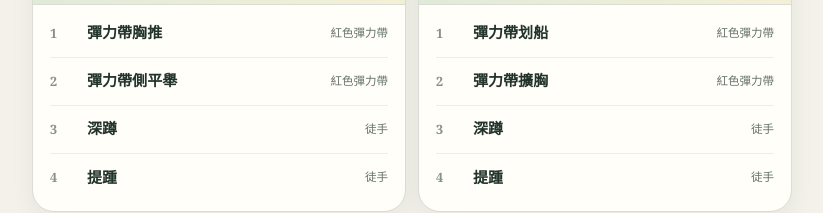
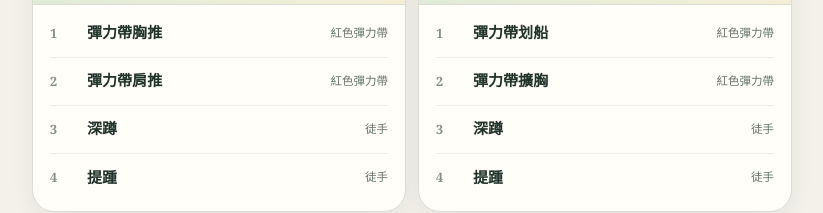
Before and after one commit to chungenyu6/parents-workout-trainer, a React (Vite) app: page / in a window 1280 px wide. Shown: the part 1010-1223 px from the top of the page, without its empty margins (228-1051 px from the left). Built offline with nearby package versions, Linux system fonts and the light colour scheme.

Commit message:
Correct lateral raise to shoulder press

```diff
--- a/app/page.tsx
+++ b/app/page.tsx
@@ -79,7 +79,7 @@ const trainingPlans = [
     id: "A",
     days: "週二・週五",
     dates: "9/29・10/2",
-    exercises: ["彈力帶胸推", "彈力帶側平舉", "深蹲", "提踵"],
+    exercises: ["彈力帶胸推", "彈力帶肩推", "深蹲", "提踵"],
   },
   {
     id: "B",
@@ -260,7 +260,7 @@ const workoutRecords: Record<PersonId, WorkoutRecord[]> = {
     ], summary: "完成 B 日四個動作，各 10 下 × 3 組；上半身使用紅色彈力帶（6–10 lbs），深蹲與提踵徒手。" },
     { date: "2", day: "週五", sortDate: "2026-10-02", label: "Day 28", planId: "A", sets: 3, completedMoves: 4, exerciseResults: [
       { name: "彈力帶胸推", reps: 10, sets: 3, equipment: "red-band" },
-      { name: "彈力帶側平舉", reps: 10, sets: 3, equipment: "red-band" },
+      { name: "彈力帶肩推", reps: 10, sets: 3, equipment: "red-band" },
       { name: "深蹲", reps: 10, sets: 3, equipment: "bodyweight" },
       { name: "提踵", reps: 10, sets: 3, equipment: "bodyweight" },
     ], summary: "完成 A 日四個動作，各 10 下 × 3 組；上半身使用紅色彈力帶（6–10 lbs），深蹲與提踵徒手。" },
@@ -300,7 +300,7 @@ const workoutRecords: Record<PersonId, WorkoutRecord[]> = {
   mom: [
     { date: "2", day: "週五", sortDate: "2026-10-02", label: "Day 26", planId: "A", sets: 3, completedMoves: 4, exerciseResults: [
       { name: "彈力帶胸推", reps: 10, sets: 3, equipment: "yellow-band" },
-      { name: "彈力帶側平舉", reps: 10, sets: 3, equipment: "yellow-band" },
+      { name: "彈力帶肩推", reps: 10, sets: 3, equipment: "yellow-band" },
       { name: "深蹲", reps: 10, sets: 3, equipment: "bodyweight" },
       { name: "提踵", reps: 10, sets: 3, equipment: "bodyweight" },
     ], summary: "完成 A 日四個動作，各 10 下 × 3 組；上半身使用黃色彈力帶（2–5 lbs），深蹲與提踵徒手。" },
```
